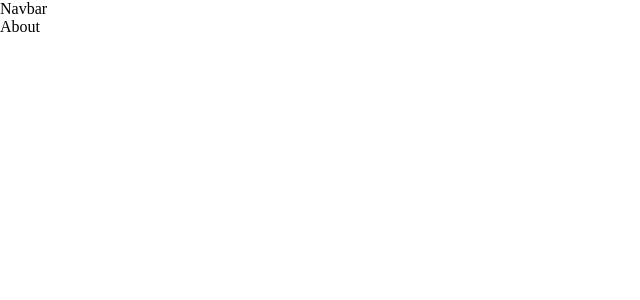
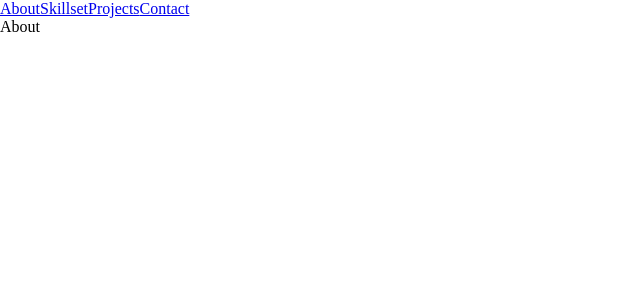
Before and after one commit to AdamSallai/portfolio, a React (Create React App) app: page / in a window 1280 px wide. Shown: the top 300 px of the page, without its empty margins (0-640 px from the left). Built offline with nearby package versions, Linux system fonts and the light colour scheme.

Commit message:
add links to navbar that redirect to the given routes

```diff
--- a/src/components/navbar/Navbar.tsx
+++ b/src/components/navbar/Navbar.tsx
@@ -1,10 +1,14 @@
 import React from "react";
+import {Link} from "react-router-dom";
 
 const Navbar = () => {
 
   return (
     <div>
-      Navbar
+      <Link to="/">About</Link>
+      <Link to="/skillset">Skillset</Link>
+      <Link to="/projects">Projects</Link>
+      <Link to="/contact">Contact</Link>
     </div>
   );
 };
```
